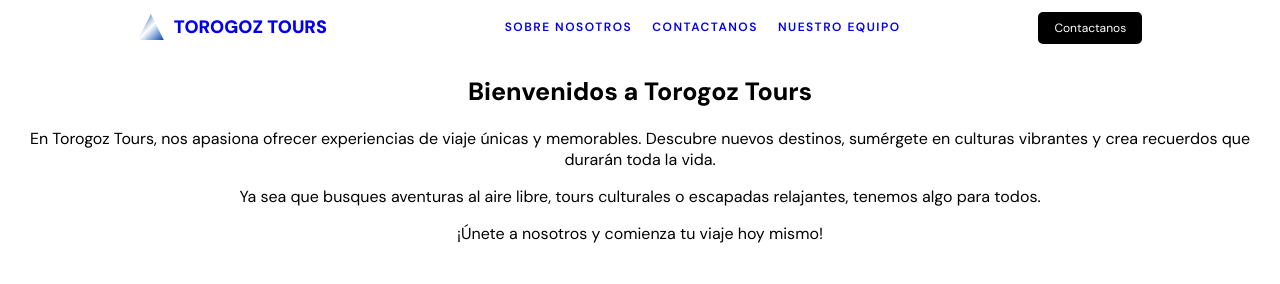
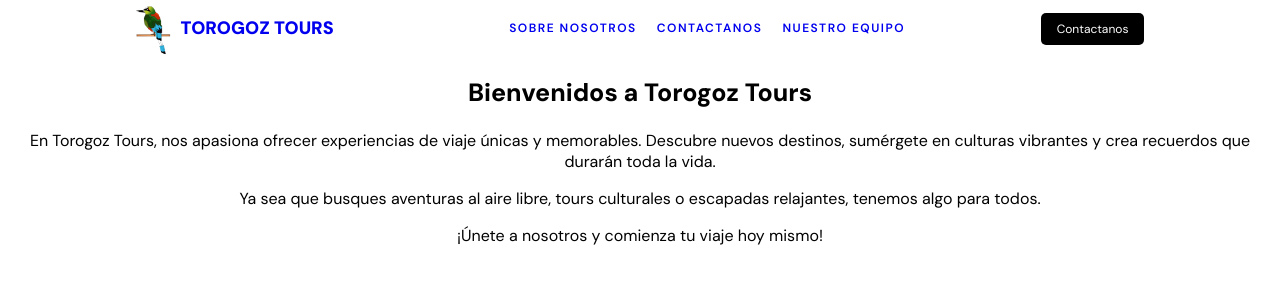
Before and after one commit to MarlonMontenegro/Desaf-o-aprendizaje-2-UDB, a plain HTML site: page sobreNosotros.html in a window 1280 px wide. Drawn offline with Linux system fonts and the light colour scheme.

Commit message:
Update sobreNosotros.html

```diff
--- a/sobreNosotros.html
+++ b/sobreNosotros.html
@@ -12,7 +12,7 @@
       rel="icon"
       type="image/png"
       sizes="32x32"
-      href="./assets/favicon-32x32.png"
+      href="./assets/img/logo/logo.png"
     />
 
     <title>Agencia de Turismo | Experencia de aprendisaje 2</title>
@@ -21,7 +21,7 @@
     <header>
         <nav class="navbar">
             <div class="logo">
-          <div class="triangulo"></div>
+              <div><img class="logo-2" src="assets/img/logo/logo.png" /></div>
               <h1><a href="./index.html">Torogoz Tours</a></h1>
             </div>
 
```
Lines whose indentation alone changed are shown as unchanged.
